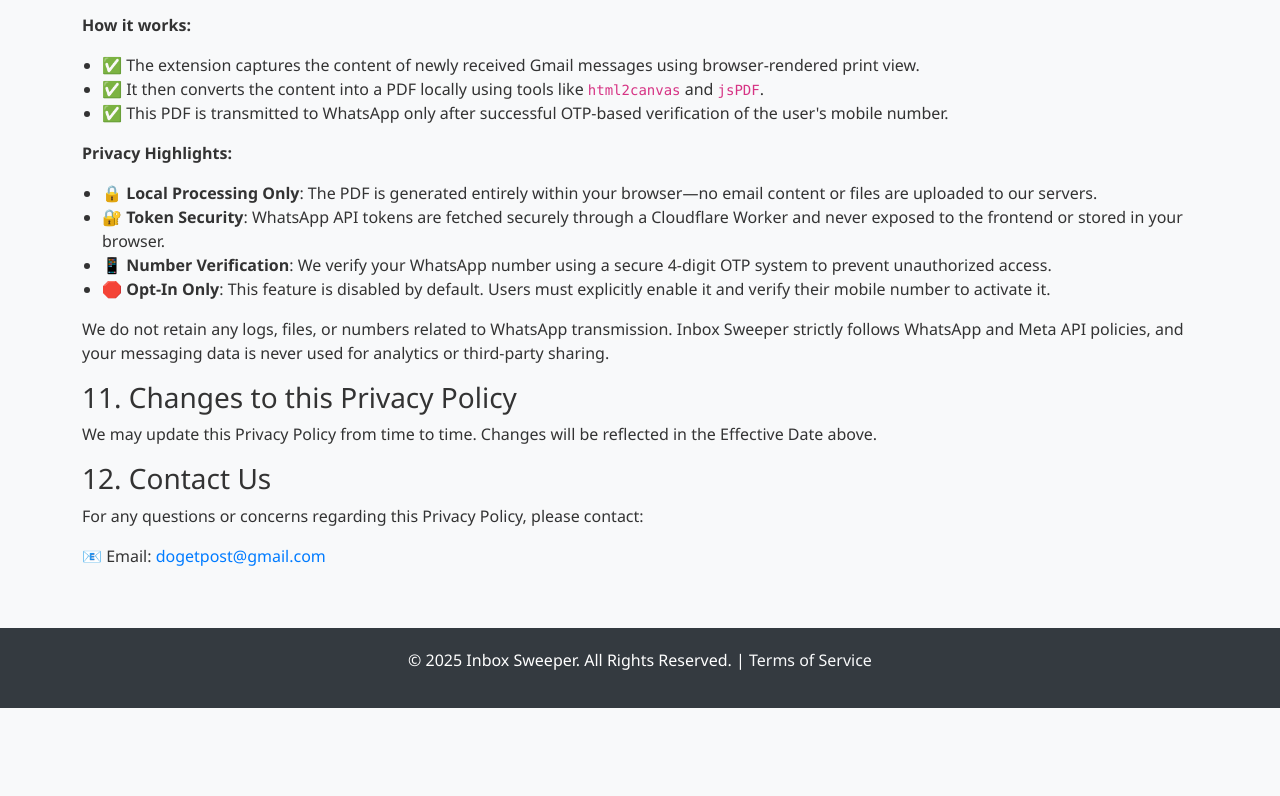
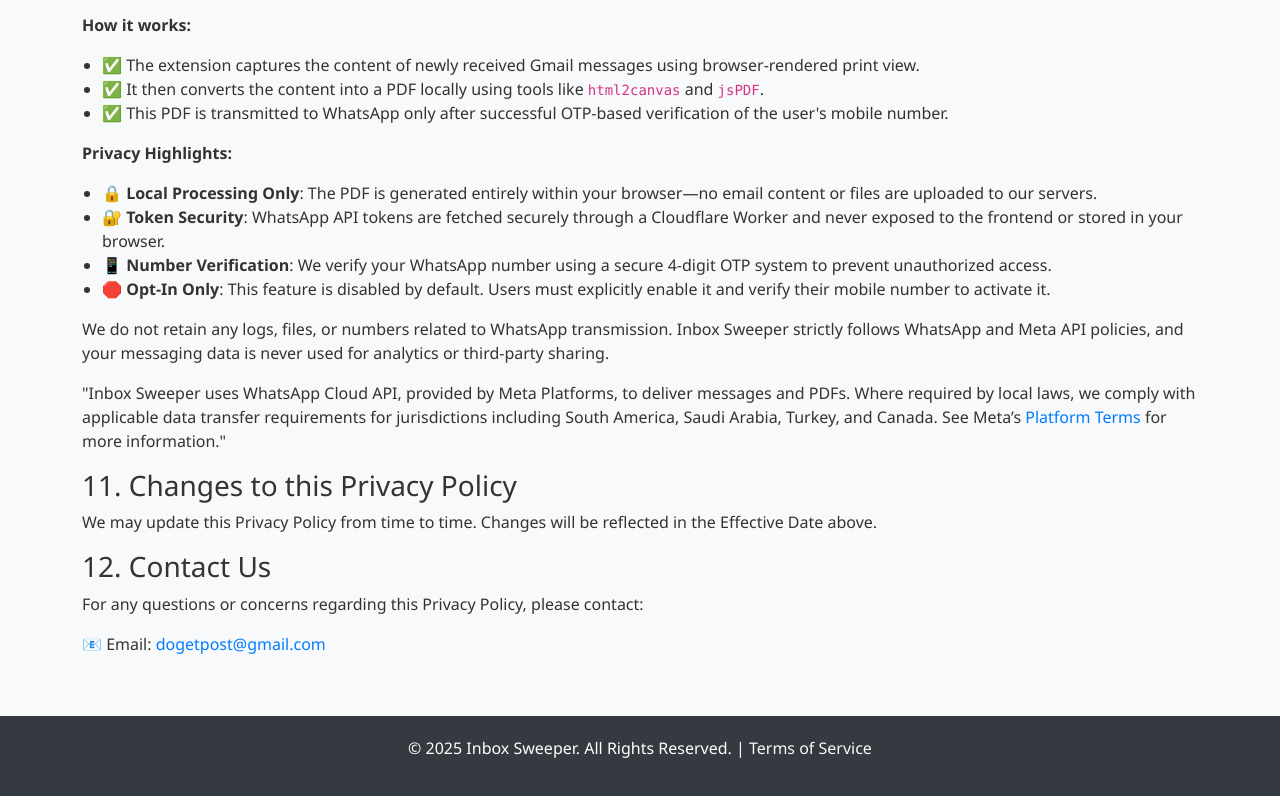
Before and after one commit to dogepost/inbox-sweeper-homepage, a plain HTML site: page privacy.html in a window 1280 px wide. Shown: the part 2399-3195 px from the top of the page. Before the commit the page ends 3107 px from the top, so only its background shows below. Drawn offline with nearby package versions, Linux system fonts and the light colour scheme.

Commit message:
Update privacy.html

```diff
--- a/privacy.html
+++ b/privacy.html
@@ -129,6 +129,9 @@
             <p>
             We do not retain any logs, files, or numbers related to WhatsApp transmission. Inbox Sweeper strictly follows WhatsApp and Meta API policies, and your messaging data is never used for analytics or third-party sharing.
             </p>
+            <p>
+                "Inbox Sweeper uses WhatsApp Cloud API, provided by Meta Platforms, to deliver messages and PDFs. Where required by local laws, we comply with applicable data transfer requirements for jurisdictions including South America, Saudi Arabia, Turkey, and Canada. See Meta’s <a href="https://developers.facebook.com/terms">Platform Terms</a> for more information."
+            </p>
 
         <h3>11. Changes to this Privacy Policy</h3>
             <p>We may update this Privacy Policy from time to time. Changes will be reflected in the Effective Date above.</p>
```
